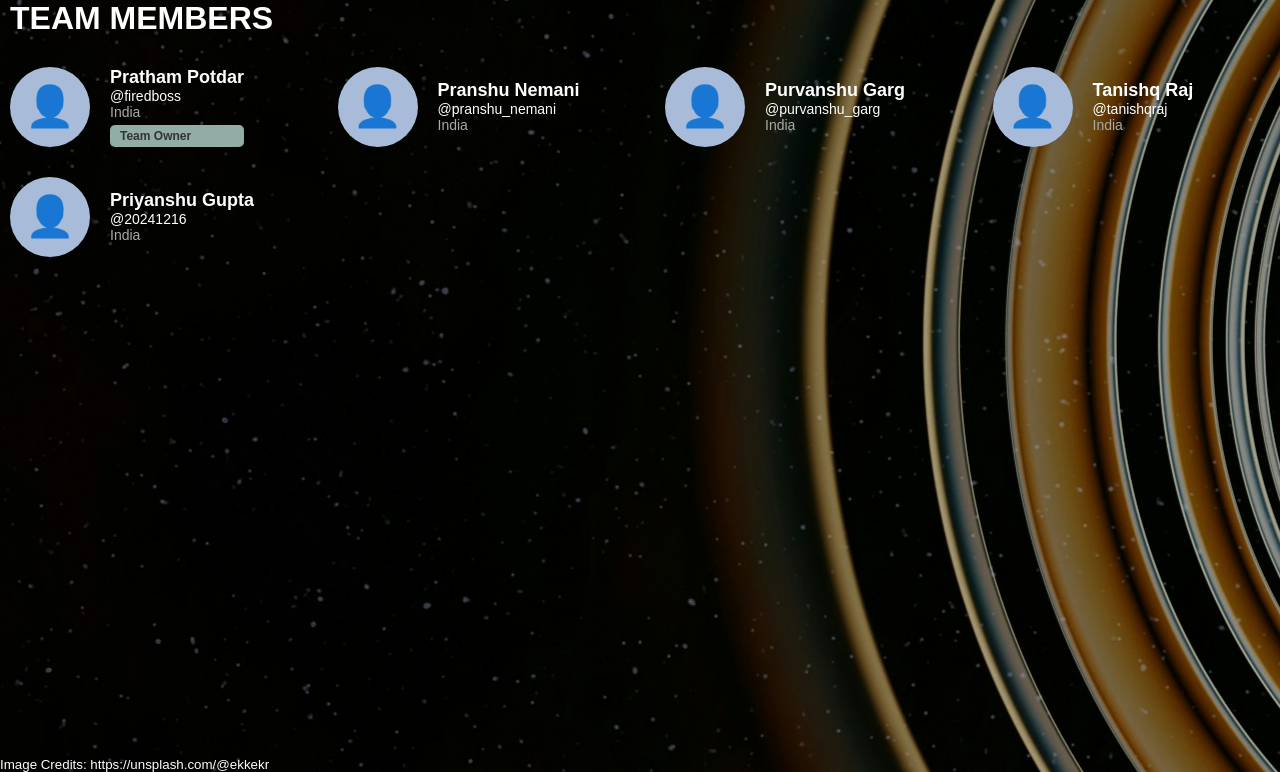
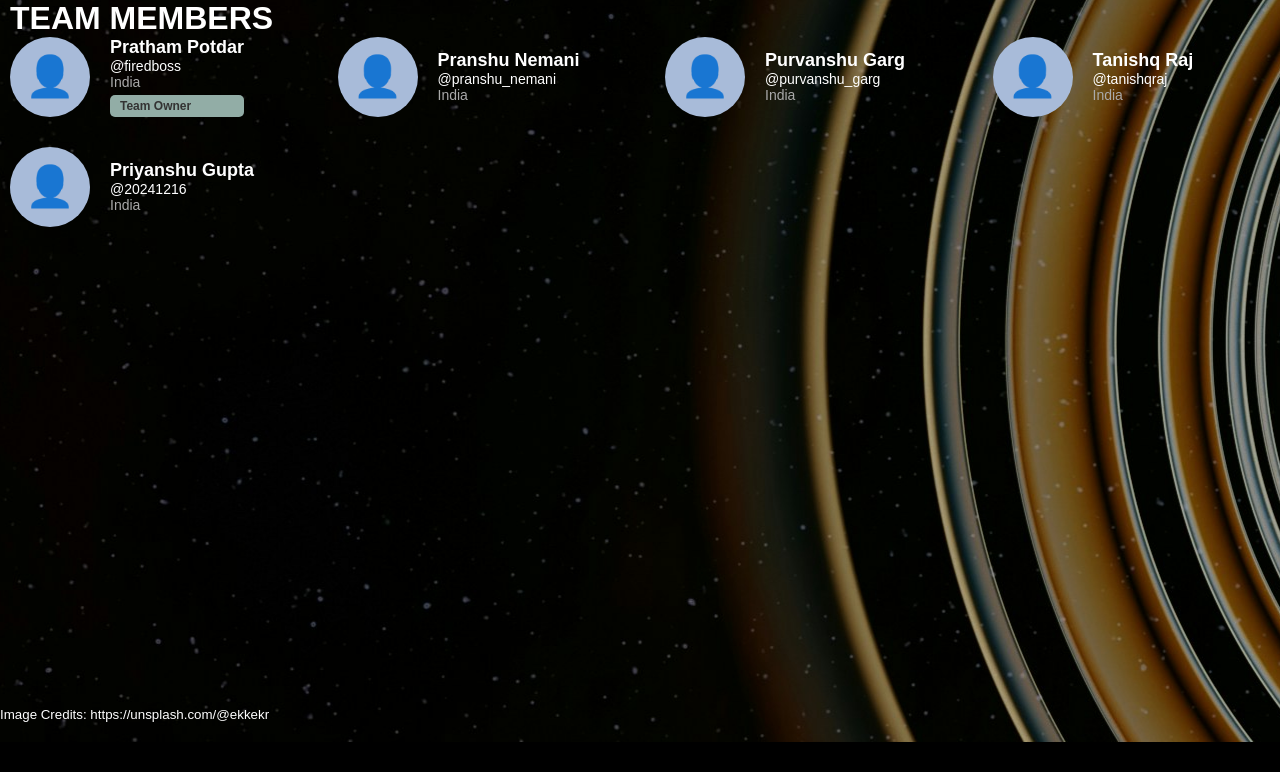
Before and after one commit to purvanshu-garg/Grasping-NASA-Hackathon-, a Flask app: page /about in a window 1280 px wide. Shown: the part 58-830 px from the top of the page. After the commit the page ends 800 px from the top, so only its background shows below. Run offline with Flask 3, Linux system fonts and the light colour scheme; parts of the project's set-up code (start-up, migrations or seed data) failed here and were passed over.

Commit message:
Update about.html

```diff
--- a/API_Development/templates/about.html
+++ b/API_Development/templates/about.html
@@ -17,6 +17,7 @@
       font-size: 32px;
       font-weight: 700;
       color: white;
+      padding: 20px
       margin-bottom: 30px;
       margin-left:10px;
     }
@@ -66,7 +67,7 @@
 
     .credits{
       font-size: smaller;
-      margin-top: 500px;
+      margin-top: 480px;
       color: white;
       float:none;
       align-items: left;
```
